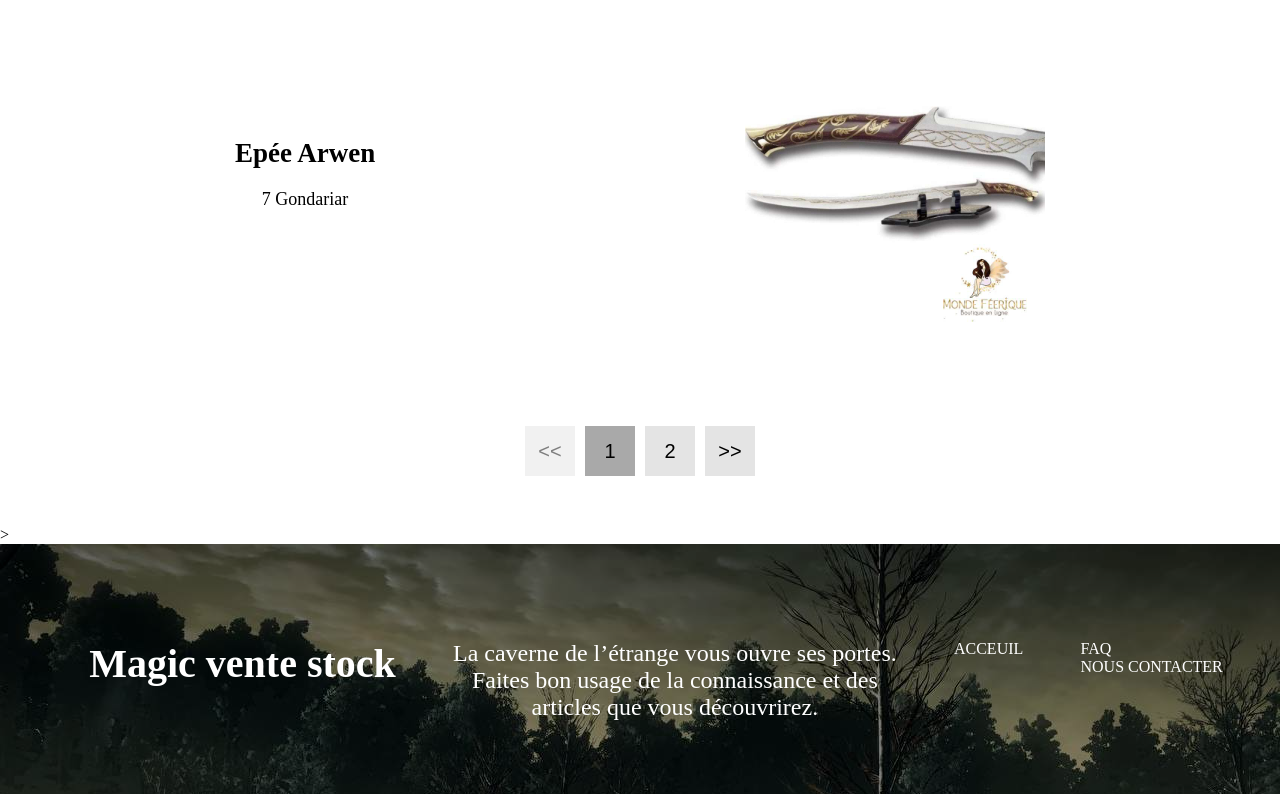
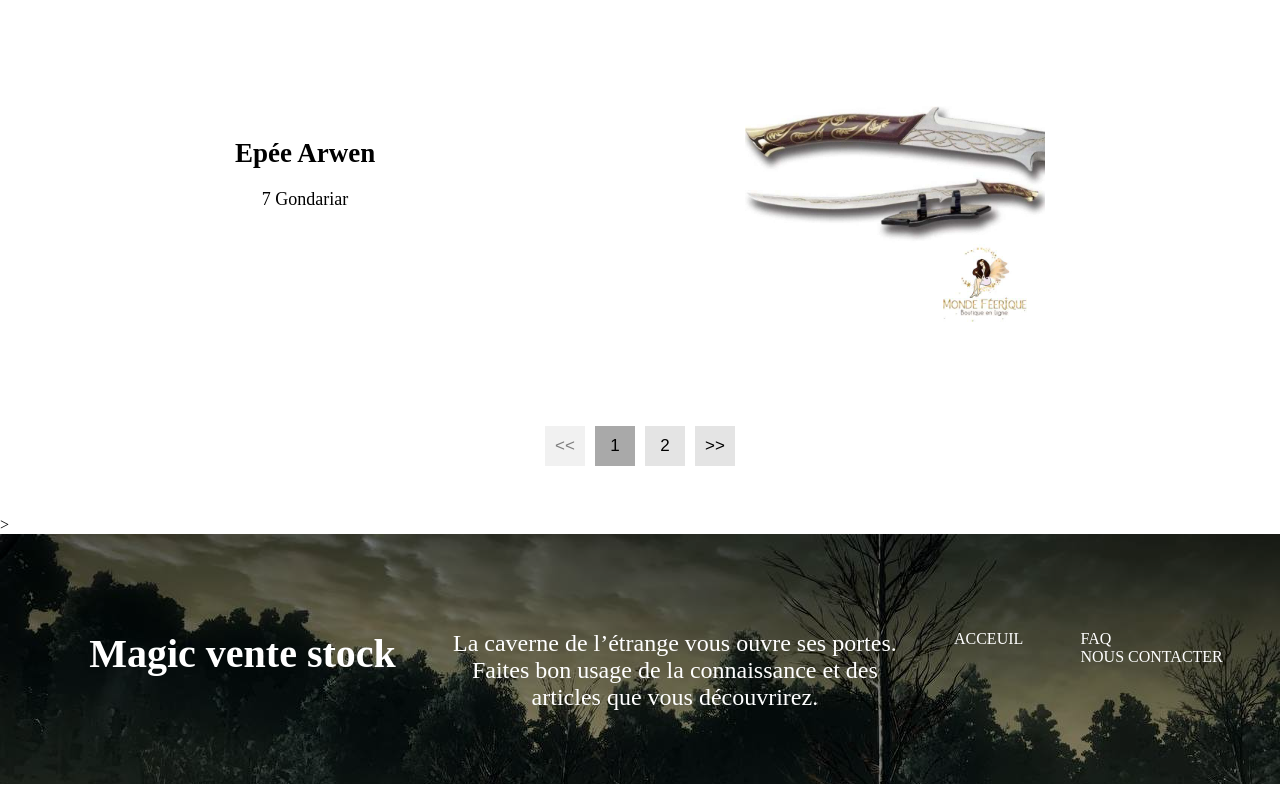
Before and after one commit to Pymkly/Magic-Vente-Stock, an Angular app in the folder magic-vente-stock/: page / in a window 1280 px wide. Shown: the part 2153-2947 px from the top of the page. Built offline with nearby package versions, Linux system fonts and the light colour scheme.

Commit message:
fix pagination button font-size

```diff
--- a/magic-vente-stock/src/app/product/all-product/all-product.component.css
+++ b/magic-vente-stock/src/app/product/all-product/all-product.component.css
@@ -17,13 +17,13 @@
   .page-button {
     padding: 5px 10px;
     margin: 0 5px;
-    width: 50px;
-    height: 50px;
+    width: 40px;
+    height: 40px;
     cursor: pointer;
     background-color: #E4E4E4;
     color: black;
     border: none;
-    font-size: 20px;
+    font-size: 17px;
   }
 
   .page-button:hover {
```
